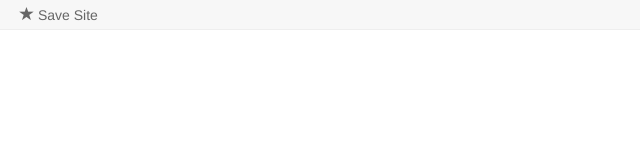
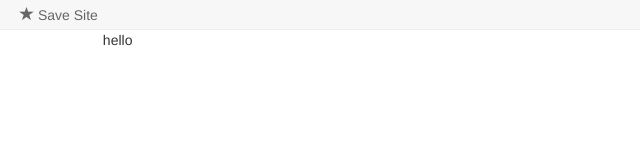
Before and after one commit to zeng-ge/ec, a website: page view/index.html in a window 1280 px wide. Shown: the full height of the page, 0-640 px from the left. Drawn offline with Linux system fonts and the light colour scheme.

Commit message:
test commit file from home

```diff
--- a/view/index.html
+++ b/view/index.html
@@ -41,7 +41,7 @@
     </div>
     <div class="header">
         <div class="bvw">
-            <div class=""></div>
+            <div class="">hello</div>
             <div class=""></div>
         </div>
     </div>
```
